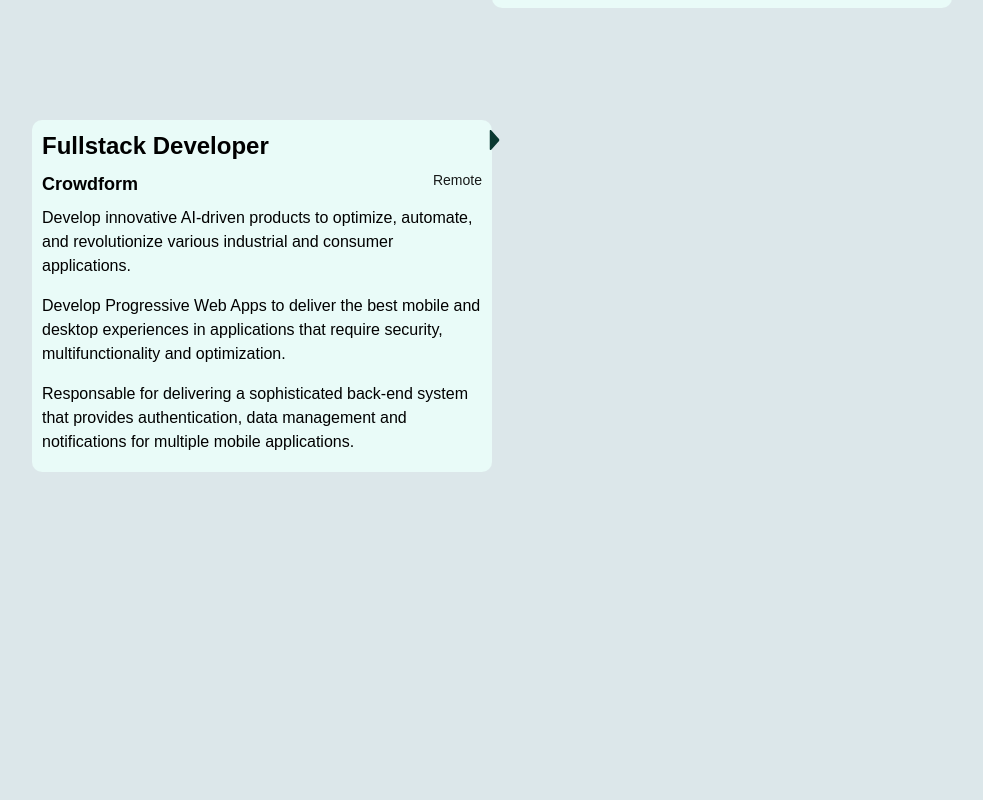
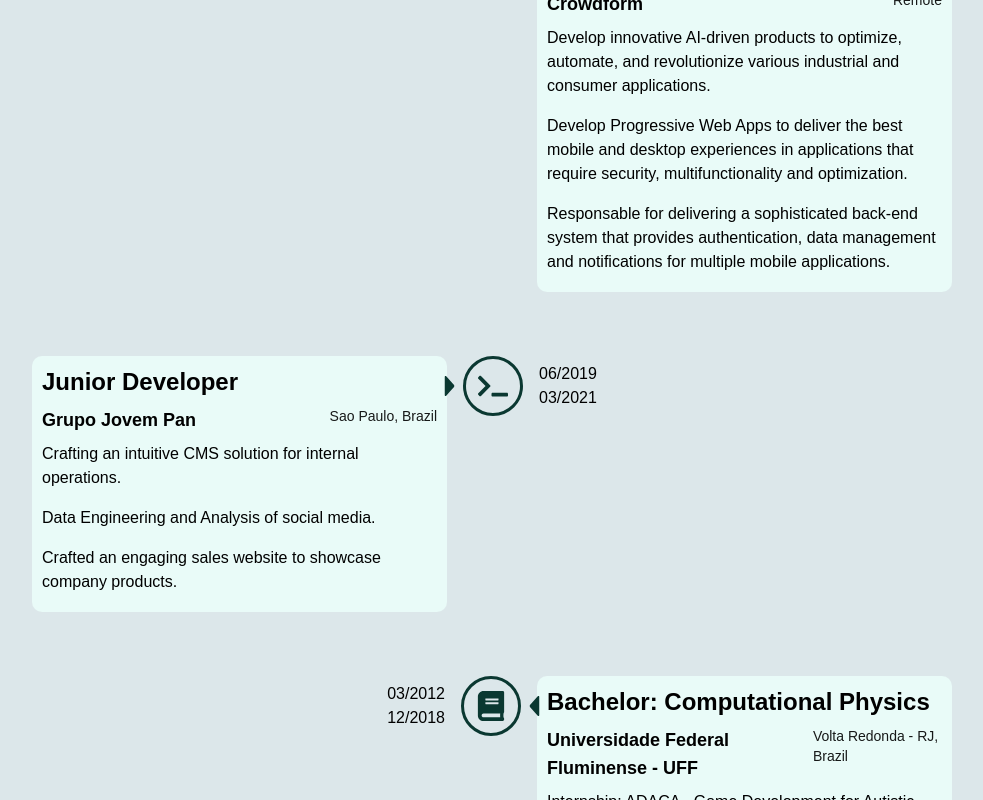
Before and after one commit to davidsondefaria/davidson, a Next.js app: page /experimental in a window 1280 px wide. Shown: the part 880-1680 px from the top of the page, without its empty margins (148-1131 px from the left). Built offline with nearby package versions, Linux system fonts and the light colour scheme; a web font is replaced by a local one.

Commit message:
feat: added experiences and finished timeline basics

```diff
--- a/src/app/components/molecules/ExperienceBox.tsx
+++ b/src/app/components/molecules/ExperienceBox.tsx
@@ -25,14 +25,17 @@
   return (
     <div
       className={cn(
-        `relative flex h-fit w-full flex-col gap-2
+        `relative flex h-fit flex-col gap-2
           rounded-[10px] bg-secondary-50 p-[10px]
         `,
         className,
       )}
     >
       <div
-        className={cn("absolute text-primary-base", arrowPosition[position])}
+        className={cn(
+          "absolute top-[20px] text-primary-base",
+          arrowPosition[position],
+        )}
       >
         {arrow}
       </div>
--- /dev/null
+++ b/src/app/components/molecules/ExperienceContainer.tsx
@@ -0,0 +1,20 @@
+import { cn } from "@/lib/utils";
+import React from "react";
+
+interface IExperienceContainer {
+  children?: React.ReactNode;
+  boxRight?: boolean;
+}
+
+const ExperienceContainer = ({ children, boxRight }: IExperienceContainer) => {
+  console.log(boxRight);
+  return (
+    <div
+      className={cn("flex gap-4", boxRight ? "flex-row" : "flex-row-reverse")}
+    >
+      {children}
+    </div>
+  );
+};
+
+export default ExperienceContainer;
--- a/src/app/components/molecules/Description.tsx
+++ b/src/app/components/molecules/ExperienceDescription.tsx
@@ -9,19 +9,16 @@
 
 const duration = 0.5;
 
-const Description = ({ item, subitem }: IDescription) => {
+const ExperienceDescription = ({ item, subitem }: IDescription) => {
   const [open, setOpen] = useState(false);
   const subItem = typeof subitem === "string" ? [subitem] : subitem;
 
-  console.log(open);
   return (
     <MotionConfig transition={{ duration }}>
       <div className="cursor-pointer" onClick={() => setOpen((curr) => !curr)}>
         <p>{item}</p>
       </div>
-      {/* {open && subItem?.map((sub) => <p key="aaaaa">{sub}</p>)} */}
-      <ResizableDescription renderKey={`${open}`}>
-        <div>
+      <ResizableDescription>
         {open && (
           <div>
             {subItem?.map((sub, index) => (
@@ -29,27 +26,22 @@
             ))}
           </div>
         )}
-        </div>
       </ResizableDescription>
     </MotionConfig>
   );
 };
 
-export default Description;
+export default ExperienceDescription;
 
 interface IResizableDescription {
   children?: React.ReactNode;
-  renderKey?: string;
 }
 
 /**
  * Reference: https://www.youtube.com/watch?v=G3OyF-lRAWo
  * https://github.com/samselikoff/2022-06-09-resizable-panel/commit/fe04a842367657b4acb1058c454d3eca739c419d
  **/
-const ResizableDescription = ({
-  children,
-  renderKey,
-}: IResizableDescription) => {
+const ResizableDescription = ({ children }: IResizableDescription) => {
   const [ref, { height }] = useMeasure();
   return (
     <motion.div
@@ -58,8 +50,7 @@
     >
       <AnimatePresence initial={false}>
         <motion.div
-          // key={JSON.stringify(children, ignoreCircularReferences())}
-          key={renderKey}
+          key={JSON.stringify(children, ignoreCircularReferences())}
           initial={{
             opacity: 0,
             x: -100,
--- /dev/null
+++ b/src/app/components/molecules/ExperienceTime.tsx
@@ -0,0 +1,36 @@
+import { cn } from "@/lib/utils";
+import React from "react";
+
+interface IExperienceTime {
+  start: string;
+  end?: string;
+  className?: string;
+  children?: React.ReactNode;
+  position?: string;
+}
+
+const ExperienceTime = ({
+  start,
+  end,
+  className = "",
+  position = "right",
+  children,
+}: IExperienceTime) => {
+  return (
+    <div className="relative w-1/2">
+      <div
+        className={cn(
+          "absolute flex h-[60px] flex-col justify-center",
+          position === "right" ? "right-0" : "left-0",
+          className,
+        )}
+      >
+        <span>{start}</span>
+        <span>{end}</span>
+      </div>
+      {children}
+    </div>
+  );
+};
+
+export default ExperienceTime;
--- a/src/app/components/organisms/Experience.tsx
+++ b/src/app/components/organisms/Experience.tsx
@@ -6,39 +6,57 @@
 import ExperienceBox from "../molecules/ExperienceBox";
 import { Title } from "../atoms/Title";
 import { Subtitle } from "../atoms/Subtitle";
-import Description from "../molecules/Description";
+import ExperienceDescription from "../molecules/ExperienceDescription";
+import ExperienceContainer from "../molecules/ExperienceContainer";
+import TimelineIcons from "../atoms/TimelineIcons";
+import ExperienceTime from "../molecules/ExperienceTime";
 
 const icons = {
-  professional: <FaTerminal className={"h-6 w-6 rounded-full border p-1"} />,
-  education: <FaBook className={""} />,
+  professional: <FaTerminal className={"h-full w-full"} />,
+  education: <FaBook className={"h-full w-full"} />,
 };
 
 type IconKeys = keyof typeof icons;
 
 const Experience = () => {
   const { ref } = useSectionInView("Experience");
-  const item = experienceData[0];
   return (
-    <section id="experience" ref={ref} className="grid h-[1024px] grid-cols-2">
-      <div>
-        <div className="h-[200px]"></div>
-        <ExperienceBox className="" position="left">
+    <section
+      id="experience"
+      ref={ref}
+      className="mt-5 flex h-[1024px] flex-col gap-16"
+    >
+      {experienceData
+        .filter((item) => item.type !== "courses")
+        .map((item, index) => (
+          <React.Fragment key={`experience-${index}`}>
+            <ExperienceContainer boxRight={index % 2 === 0}>
+              <ExperienceTime
+                start={item.dates.start}
+                end={item.dates.end}
+                position={index % 2 === 0 ? "right" : "left"}
+              />
+              <TimelineIcons className="h-[60px]">
+                {icons[item.type as IconKeys]}
+              </TimelineIcons>
+              <ExperienceBox
+                className="w-1/2"
+                position={index % 2 === 0 ? "right" : "left"}
+              >
                 <Title>{item.title}</Title>
                 <Subtitle info={item.location}>{item.company}</Subtitle>
                 {item.descriptions.map((description, index) => (
                   <React.Fragment key={`description-${index}`}>
-              <Description
+                    <ExperienceDescription
                       item={description.item}
                       subitem={description.subitem}
                     />
                   </React.Fragment>
                 ))}
               </ExperienceBox>
-      </div>
-      <ExperienceBox className="">
-        <Title>{item.title}</Title>
-        <Subtitle>{item.company}</Subtitle>
-      </ExperienceBox>
+            </ExperienceContainer>
+          </React.Fragment>
+        ))}
     </section>
   );
 };
```
Lines whose indentation alone changed are shown as unchanged.
